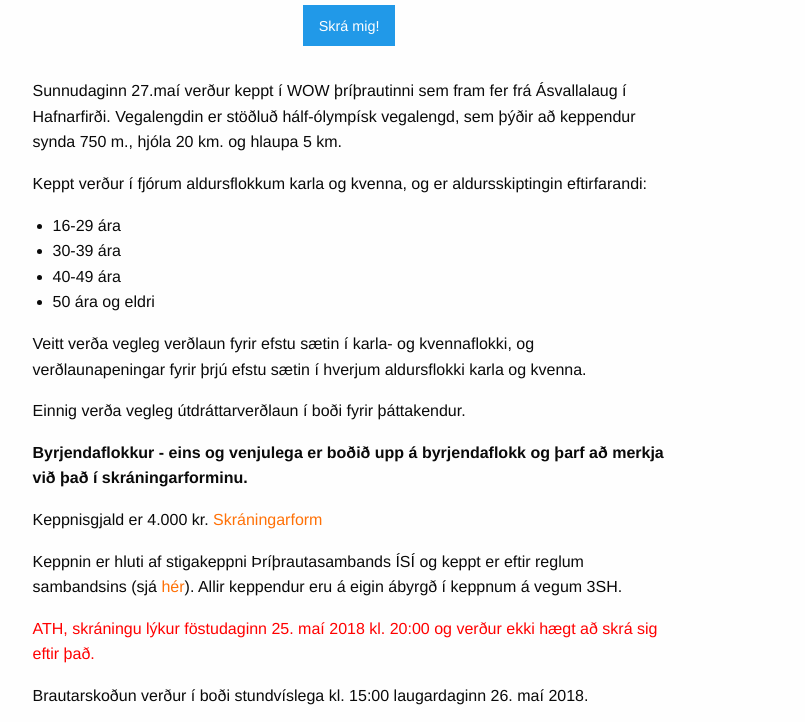
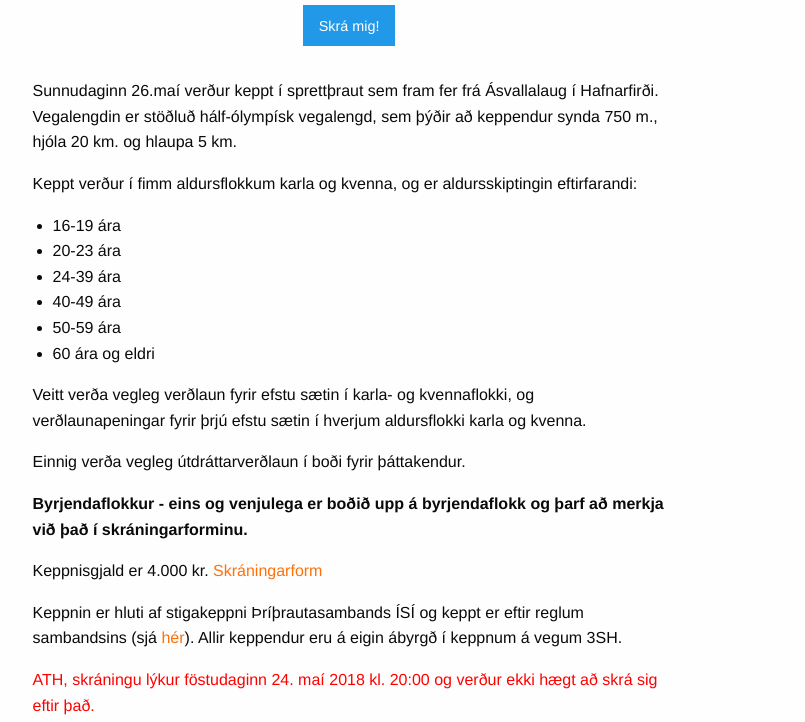
Before and after one commit to 3sh-is/3sh-is.github.io, a plain HTML site: page hol-2019.html in a window 1280 px wide. Shown: the part 327-1049 px from the top of the page, 125-930 px from the left. Drawn offline with Linux system fonts and the light colour scheme.

Commit message:
Uppfæra texta.

```diff
--- a/hol-2019.html
+++ b/hol-2019.html
@@ -5,7 +5,7 @@
     <meta charset="utf-8" />
     <meta http-equiv="x-ua-compatible" content="ie=edge">
     <meta name="viewport" content="width=device-width, initial-scale=1.0">
-    <title>WOW Þríþrautin 2018</title>
+    <title>Sprettþraut í Hafnarfirði 2019</title>
     <link rel="stylesheet" href="assets/css/app.css">
     <link rel="shortcut icon" type="image/x-icon" href="assets/img/favicon.ico"/>
   </head>
@@ -21,7 +21,6 @@
         <li><a href="/index.html#1">Heim</a></li>
         <li><a href="/about.html#1">Um 3SH</a></li>
         <li><a href="/training.html#1">Æfingar</a></li>
-        <!--<li><a href="/hol-2018.html#1">WOW Þríþrautin</a></li>-->
         <li><a href="/triathlon101.html#1">Hvað er þríþraut?</a></li>
       </ul>
     </div>
@@ -38,23 +37,25 @@
   <div class="row" id="content">
     <div class="medium-8 columns">
 
-      <h2 style="text-align: center;">WOW Þríþrautin 2018</h2>
+      <h2 style="text-align: center;">Sprettþraut í Hafnarfirði 2019</h2>
 
       <p style="text-align: center;">
           <a href="https://www.netskraning.is/3sh/"  target="_blank" class="button" role="button">Skrá mig!</a>
       </p>
 
       <p>
-          Sunnudaginn 27.maí verður keppt í WOW þríþrautinni sem fram fer frá Ásvallalaug í Hafnarfirði. Vegalengdin er
+          Sunnudaginn 26.maí verður keppt í sprettþraut sem fram fer frá Ásvallalaug í Hafnarfirði. Vegalengdin er
           stöðluð hálf-ólympísk vegalengd, sem þýðir að keppendur synda 750 m., hjóla 20 km. og hlaupa 5 km.
           </p>
       <p>
-          Keppt verður í fjórum aldursflokkum karla og kvenna, og er aldursskiptingin eftirfarandi:
+          Keppt verður í fimm aldursflokkum karla og kvenna, og er aldursskiptingin eftirfarandi:
           <ul>
-              <li>16-29 ára</li>
-              <li>30-39 ára</li>
+              <li>16-19 ára</li>
+              <li>20-23 ára</li>
+              <li>24-39 ára</li>
               <li>40-49 ára</li>
-              <li>50 ára og eldri</li>
+              <li>50-59 ára</li>
+              <li>60 ára og eldri</li>
           </ul>
       </p>
       <p>
@@ -81,10 +82,10 @@
           keppnum á vegum 3SH.</p>
 
       <p>
-          <span style="color: #ff0000;"> ATH, skráningu lýkur föstudaginn 25. maí 2018 kl. 20:00 og verður ekki hægt að skrá sig eftir það.</span>
+          <span style="color: #ff0000;"> ATH, skráningu lýkur föstudaginn 24. maí 2018 kl. 20:00 og verður ekki hægt að skrá sig eftir það.</span>
       </p>
 
-      <p>Brautarskoðun verður í boði stundvíslega kl. 15:00 laugardaginn 26. maí 2018.
+      <p>Brautarskoðun verður í boði stundvíslega kl. 15:00 laugardaginn 25. maí 2018.
 
       <p>Afhending keppnisgagna fer fram að morgni keppnisdags frá kl 7:15 í anddyri Ásvallalaugar Hafnarfirði. Keppendur eru beðnir um að mæta tímanlega til að nálgast keppnisgögn,
           koma sér fyrir á skiptisvæði og kynna sér svæðið. </p>
```
Also changed, not shown: index.html (+7 -6 lines).
